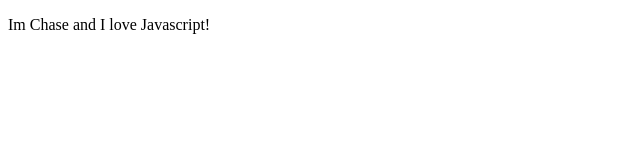
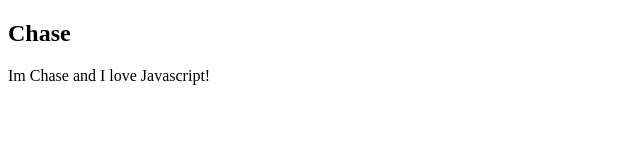
Before and after one commit to mattpitts/git-practice, a plain HTML site: page index.html in a window 1280 px wide. Shown: the whole page, without its empty margins (0-640 px from the left). Drawn offline with Linux system fonts and the light colour scheme.

Commit message:
add chase

```diff
--- a/index.html
+++ b/index.html
@@ -6,6 +6,7 @@
 	</head>
 	<body>
 		<section id="chase">
+      <h1>Chase</h1>
       <p>Im Chase and I love Javascript!</p>
 		</section>
 		<section id="matt">
```
